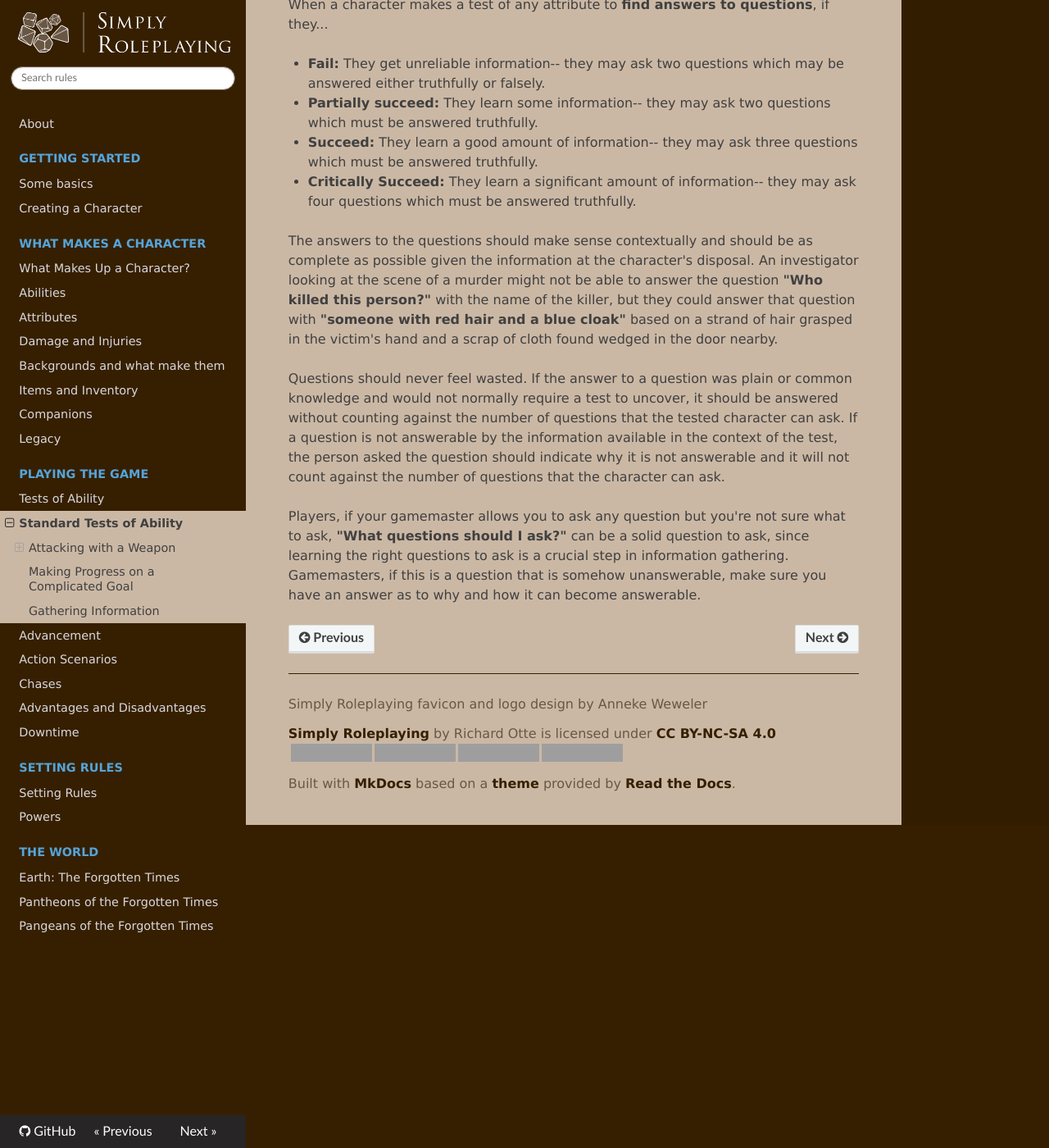
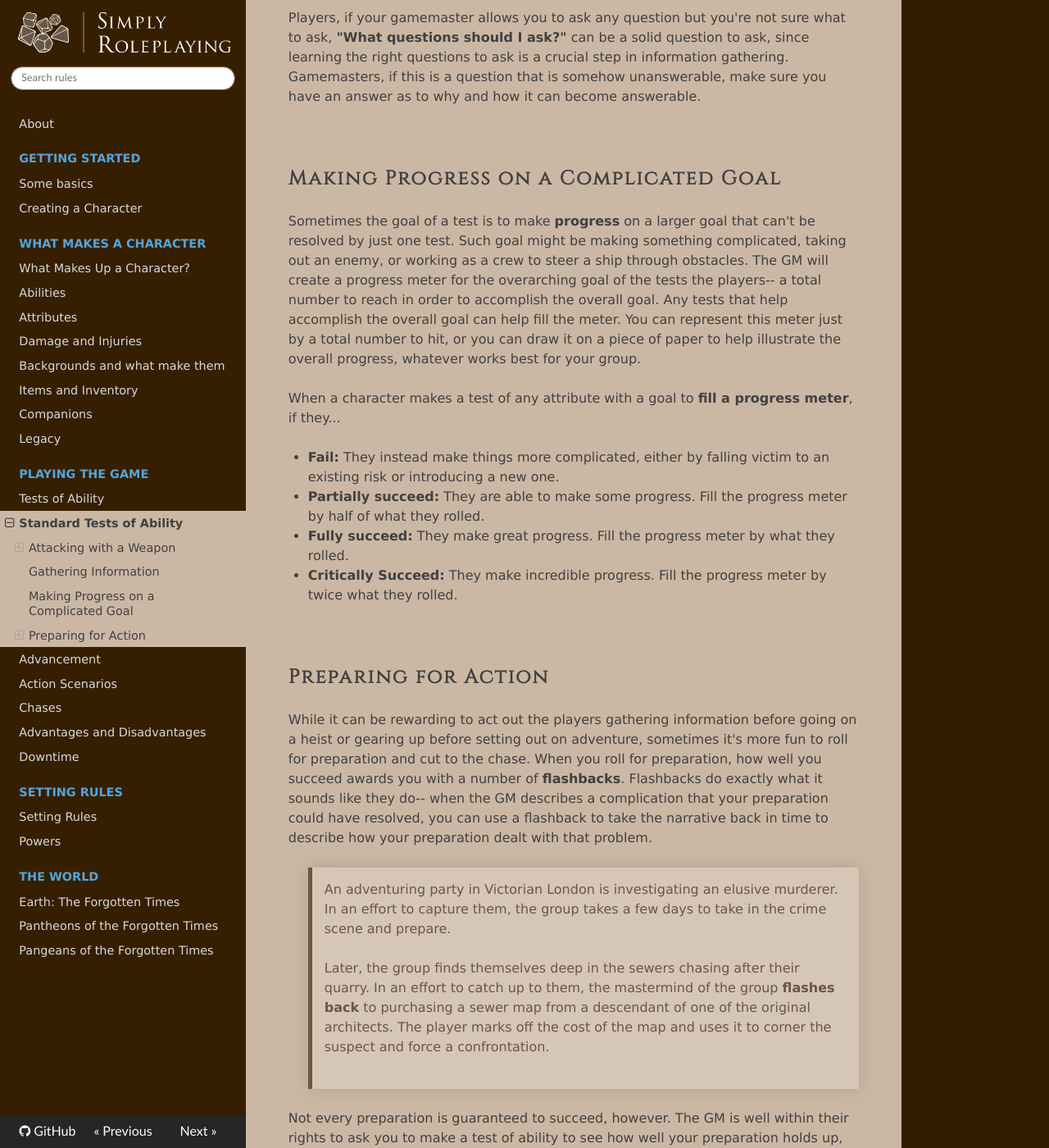
Before and after one commit to TheFifthRider/simply-roleplaying-webapp, an MkDocs documentation site: the page built from docs/gameplay/common_tests.md, in a window 1280 px wide and 1400 px high, scrolled down 3117 px. Shown: the whole window at 82% size. Built offline with MkDocs 1.6.1, drawn with Linux system fonts in a browser that asks for light colours; nearby versions of some CDN libraries; some of the changed text lies outside the part shown; grey boxes are pictures that could not be loaded.

Commit message:
feat: Added flashbacks as a common test

```diff
--- a/docs/gameplay/common_tests.md
+++ b/docs/gameplay/common_tests.md
@@ -61,19 +61,6 @@ As an example, here's a possible test for attacking an armor value 15 target usi
 
 <br/>
 
-## Making Progress on a Complicated Goal
-
-Sometimes the goal of a test is to make **progress** on a larger goal that can't be resolved by just one test. Such goal might be making something complicated, taking out an enemy, or working as a crew to steer a ship through obstacles. The GM will create a progress meter for the overarching goal of the tests the players-- a total number to reach in order to accomplish the overall goal. Any tests that help accomplish the overall goal can help fill the meter. You can represent this meter just by a total number to hit, or you can draw it on a piece of paper to help illustrate the overall progress, whatever works best for your group.
-
-When a character makes a test of any attribute with a goal to **fill a progress meter**, if they...
-
-*   **Fail:** They instead make things more complicated, either by falling victim to an existing risk or introducing a new one.
-*   **Partially succeed:** They are able to make some progress. Fill the progress meter by half of what they rolled.
-*   **Fully succeed:** They make great progress. Fill the progress meter by what they rolled.
-*   **Critically Succeed:** They make incredible progress. Fill the progress meter by twice what they rolled.
-
-<br/>
-
 ## Gathering Information
 
 Sometimes the goal of a test is to find **answers to questions**. Such a goal might be researching an ancient ritual, investigating a crime scene, or getting answers out of a particularly slippery individual. In this case, the results of measure success in number of questions answered. The gamemaster may provide questions that are available to be asked, or allow any question to be asked.
@@ -90,3 +77,43 @@ The answers to the questions should make sense contextually and should be as com
 Questions should never feel wasted. If the answer to a question was plain or common knowledge and would not normally require a test to uncover, it should be answered without counting against the number of questions that the tested character can ask. If a question is not answerable by the information available in the context of the test, the person asked the question should indicate why it is not answerable and it will not count against the number of questions that the character can ask.
 
 Players, if your gamemaster allows you to ask any question but you're not sure what to ask, **"What questions should I ask?"** can be a solid question to ask, since learning the right questions to ask is a crucial step in information gathering. Gamemasters, if this is a question that is somehow unanswerable, make sure you have an answer as to why and how it can become answerable.
+
+</br>
+
+## Making Progress on a Complicated Goal
+
+Sometimes the goal of a test is to make **progress** on a larger goal that can't be resolved by just one test. Such goal might be making something complicated, taking out an enemy, or working as a crew to steer a ship through obstacles. The GM will create a progress meter for the overarching goal of the tests the players-- a total number to reach in order to accomplish the overall goal. Any tests that help accomplish the overall goal can help fill the meter. You can represent this meter just by a total number to hit, or you can draw it on a piece of paper to help illustrate the overall progress, whatever works best for your group.
+
+When a character makes a test of any attribute with a goal to **fill a progress meter**, if they...
+
+*   **Fail:** They instead make things more complicated, either by falling victim to an existing risk or introducing a new one.
+*   **Partially succeed:** They are able to make some progress. Fill the progress meter by half of what they rolled.
+*   **Fully succeed:** They make great progress. Fill the progress meter by what they rolled.
+*   **Critically Succeed:** They make incredible progress. Fill the progress meter by twice what they rolled.
+
+<br/>
+
+## Preparing for Action
+
+While it can be rewarding to act out the players gathering information before going on a heist or gearing up before setting out on adventure, sometimes it's more fun to roll for preparation and cut to the chase. When you roll for preparation, how well you succeed awards you with a number of **flashbacks**. Flashbacks do exactly what it sounds like they do-- when the GM describes a complication that your preparation could have resolved, you can use a flashback to take the narrative back in time to describe how your preparation dealt with that problem.
+
+>   An adventuring party in Victorian London is investigating an elusive murderer. In an effort to capture them, the group takes a few days to take in the crime scene and prepare.
+>
+>   Later, the group finds themselves deep in the sewers chasing after their quarry. In an effort to catch up to them, the mastermind of the group **flashes back** to purchasing a sewer map from a descendant of one of the original architects. The player marks off the cost of the map and uses it to corner the suspect and force a confrontation.
+
+Not every preparation is guaranteed to succeed, however. The GM is well within their rights to ask you to make a test of ability to see how well your preparation holds up, or even if things go well for you.
+
+>   An adventuring party plans to steal from a high security vault. They take a few days to case the joint.
+>
+>   Later, the group is deep within the compound when they discover an impenetrable web of security lasers. The hacker **flashes back** to making preparations to temporarily disable the security. The GM asks them to roll to see if they're able to bypass the vault's security-- and for how long. The hacker manages a partial success-- long enough to get them in to grab what they needed, but not long enough to keep them from tripping the lasers on their way back out the door!
+
+When a character takes some downtime and makes a test of any attribute with a goal to **prepare for a situation**, if they...
+
+*   **Fail:** They get two flashbacks, but one of them is guaranteed to go wrong.
+*   **Partially succeed:** They get two flashbacks.
+*   **Fully succeed:** They get three flashbacks.
+*   **Critically Succeed:** They get four flashbacks
+
+### No Rewriting History
+
+It's important to note that flashbacks **should not** rewrite history. If a guard sounded the alarm, no amount of flashing back to bribing them will undo that the alarm has been pressed. However, if the GM describes the alarm being pressed but hasn't yet described the flashing lights, it's totally valid for someone with tech savviness to cut in with a flashback to disabling the alarm system before the party made their way in.
```
